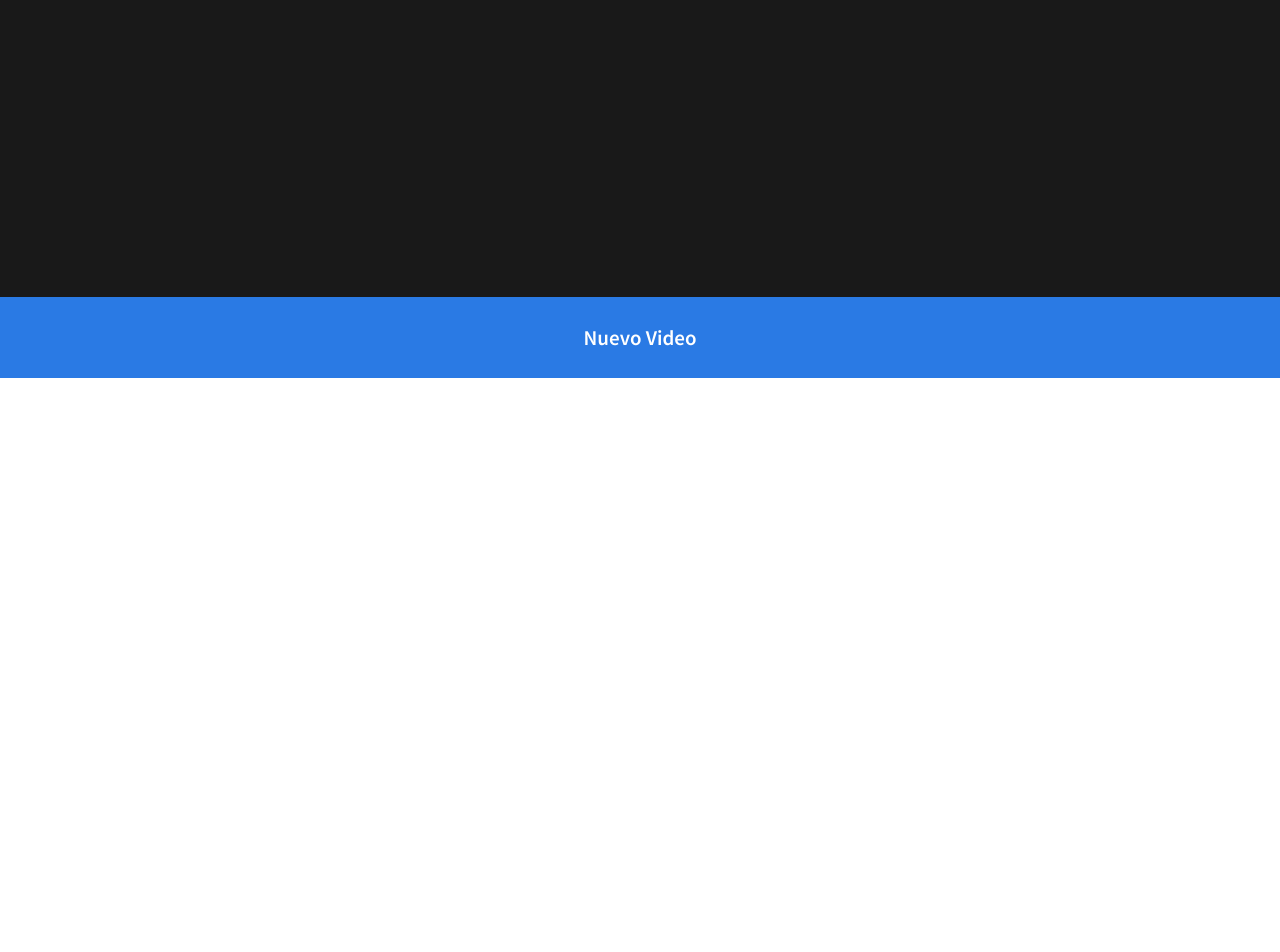
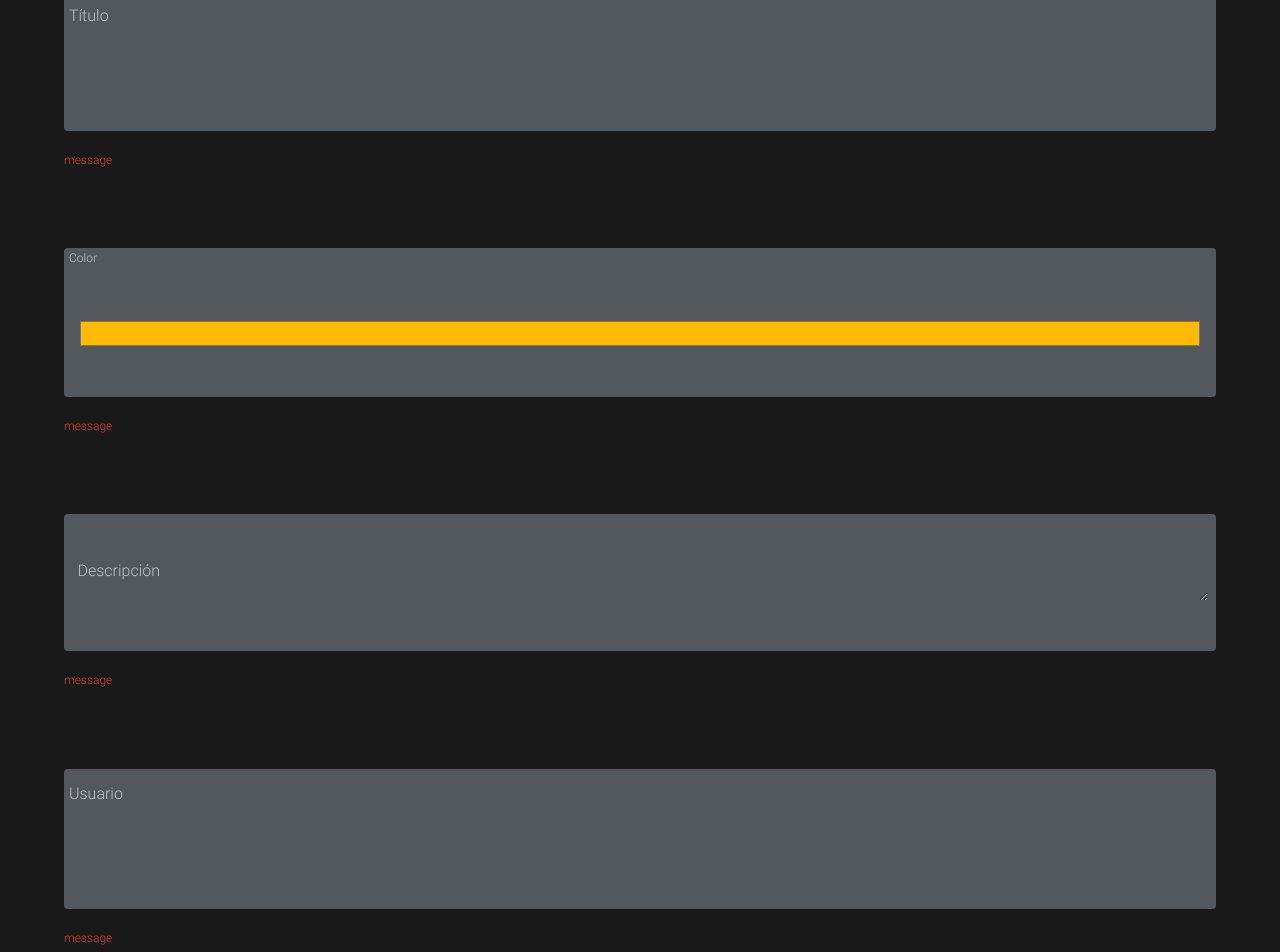
Before and after one commit to jarher/jefferflix, a React (Create React App) app in the folder client/: page /newCategory in a window 1280 px wide. Shown: the part 440-1392 px from the top of the page. Before the commit the page ends 818 px from the top, so only its background shows below. Built offline with nearby package versions, Linux system fonts and the light colour scheme.

Commit message:
ajustes css en newVideo y newCategory componentes

```diff
--- a/client/src/components/Carousel/Videocard/Videocard.jsx
+++ b/client/src/components/Carousel/Videocard/Videocard.jsx
@@ -14,7 +14,7 @@ const CardInfo = styled.div`
   margin-top: 5%;
 `;
 
-const CreationDate = styled.div`
+const CreationDate = styled.span`
 `;
 
 const Videocard = ({ imgUrl, alt }) => {
@@ -23,7 +23,7 @@ const Videocard = ({ imgUrl, alt }) => {
       <img src={imgUrl} alt={alt} />
       <CardInfo>
         <div>
-          Fecha de creación <CreationDate></CreationDate>
+          Fecha de creación <CreationDate>11/11/2011</CreationDate>
         </div>
         <RiDeleteBin6Line />
       </CardInfo>
--- a/client/src/components/Input/Input.jsx
+++ b/client/src/components/Input/Input.jsx
@@ -18,7 +18,7 @@ const InputStyle = styled.input`
   color: ${color_gray_300};
   padding-top: 2%;
   width: 100%;
-  height: 3vh;
+  height: ${(props) => props.type === "color" ? "7vh" : "3vh"};
 
   &&:not(:placeholder-shown) + label,
   &:focus + label {
--- a/client/src/components/Select/Option.jsx
+++ b/client/src/components/Select/Option.jsx
@@ -1,16 +1,13 @@
 import styled from "styled-components";
 import { color_gray_300 } from "../UI/variables";
-
 
 const OptionStyle = styled.option`
   background-color: transparent;
   color: ${color_gray_300};
 `;
 
-const Option = ({ value, disabled, selected }) => (
-  <OptionStyle value={value.toLowerCase()} disabled={disabled} selected={selected}>
-    {value}
-  </OptionStyle>
+const Option = ({ value }) => (
+  <OptionStyle value={value.toLowerCase()}>{value}</OptionStyle>
 );
 
 export default Option;
--- a/client/src/components/Select/Select.jsx
+++ b/client/src/components/Select/Select.jsx
@@ -1,5 +1,5 @@
 import styled from "styled-components";
-import { color_gray_300, color_gray_750 } from "../UI/variables.js";
+import { color_gray_300, color_gray_750} from "../UI/variables.js";
 import Option from "./Option.jsx";
 
 const SelectStyle = styled.select`
@@ -9,23 +9,23 @@ const SelectStyle = styled.select`
   position: relative;
   background-color: ${color_gray_750};
   padding: 3% 0;
+  margin-top: 2%;
 `;
 
-const Select = ({ Options, inputFunction }) => {
-  return (
-    <SelectStyle
-      onChange={(e) => inputFunction(e.target.value)}
-    >
-      {Options.map((option) => <Option
-            value={option.value}
-            key={option.id}
-            disabled={option.default}
-            selected={option.isSelected}
-          >
+const LabelSelect = styled.label`
+color: ${color_gray_300};
+`;
+
+const Select = ({ Options, inputFunction, selected }) =>
+    <LabelSelect>
+    Escoja una Categoría
+      <SelectStyle onChange={(e) => inputFunction(e.target.value)} required value={selected}>
+        {Options.map((option) => (
+          <Option value={option.value} key={option.id}>
             {option.value}
-          </Option>)}
-    </SelectStyle>
-  );
-};
+          </Option>
+        ))}
+      </SelectStyle>
+    </LabelSelect>;
 
 export default Select;
--- a/client/src/pages/NewCategory.jsx
+++ b/client/src/pages/NewCategory.jsx
@@ -1,57 +1,75 @@
 import styled from "styled-components";
-import NewVideo from "./NewVideo";
-import { Form } from "react-router-dom";
-import FormTitle from "../components/Form/FormTitle";
-import Input from "../components/Input/Input";
-import FormButtonsContainer from "../components/Form/FormButtonsContainer";
-import ButtonsSubmit from "../components/Form/ButtonsSubmit";
-import FormButton from "../components/Form/FormButton";
-import { HomeStyled } from "./Home";
-
-const formInputs = [
-  {
-    element: "input",
-    labelText: "Título",
-    type: "text",
-    placeholder: "título",
-  },
-  {
-    element: "input",
-    labelText: "color",
-    type: "color",
-    colorDefault: "#FFBA05",
-  },
-  {
-    element: "textarea",
-    placeholder: "Descripción",
-  },
-  {
-    element: "input",
-    labelText: "Usuario",
-    type: "text",
-    placeholder: "Usuario",
-  }
-];
+import FormTitle from "../components/Form/FormTitle.jsx";
+import Input from "../components/Input/Input.jsx";
+import FormButtonsContainer from "../components/Form/FormButtonsContainer.jsx";
+import ButtonsSubmit from "../components/Form/ButtonsSubmit.jsx";
+import FormButton from "../components/Form/FormButton.jsx";
+import { HomeStyled } from "./Home.jsx";
+import Form from "../components/Form/Form.jsx";
+import FormWrapper from "../components/Form/FormWrapper.jsx";
+import Error from "../components/Form/ErrorMessage.jsx";
+import { useState } from "react";
+import Textarea from "../components/Textarea/Textarea.jsx";
 
 const NewCategoryContainer = styled(HomeStyled)`
   padding: 5%;
 `;
 
 const NewCategory = () => {
+  const [catTitle, setCatTitle] = useState("");
+  const [catColor, setCatColor] = useState("#FFBA05");
+  const [catDescription, setcatDescription] = useState("");
+  const [catUser, setCatUser] = useState("");
+
     return (
       <NewCategoryContainer>
-        {/* <Form>
+        <Form>
           <FormTitle>Nueva Categoría</FormTitle>
-          {formInputs.map((element) => (
-            <Input element={element} />
-          ))}
+          <FormWrapper>
+            <Input
+              type={"text"}
+              labelText={"Título"}
+              value={catTitle}
+              placeholder={"Título"}
+              inputFunction={setCatTitle}
+            />
+            <Error message={"message"} />
+          </FormWrapper>
+          <FormWrapper>
+            <Input
+              type={"color"}
+              labelText={"Color"}
+              value={catColor}
+              placeholder={""}
+              inputFunction={setCatColor}
+            />
+            <Error message={"message"} />
+          </FormWrapper>
+          <FormWrapper>
+            <Textarea
+              value={catDescription}
+              placeholder={"Descripción"}
+              inputFunction={setcatDescription}
+            />
+            <Error message={"message"} />
+          </FormWrapper>
+          <FormWrapper>
+            <Input
+              type={"text"}
+              labelText={"Usuario"}
+              value={catUser}
+              placeholder={"Usuario"}
+              inputFunction={setCatUser}
+            />
+            <Error message={"message"} />
+          </FormWrapper>
           <FormButtonsContainer>
             <ButtonsSubmit>
               <FormButton>Guardar</FormButton>
               <FormButton $clean>Limpiar</FormButton>
             </ButtonsSubmit>
           </FormButtonsContainer>
-        </Form> */}
+        </Form>
       </NewCategoryContainer>
     );
 }
--- a/client/src/pages/NewVideo.jsx
+++ b/client/src/pages/NewVideo.jsx
@@ -14,42 +14,6 @@ import FormWrapper from "../components/Form/FormWrapper.jsx";
 import Error from "../components/Form/ErrorMessage.jsx";
 import Select from "../components/Select/Select.jsx";
 
-const formInputs = [
-  {
-    element: "input",
-    labelText: "Título",
-    type: "text",
-    placeholder: "título",
-  },
-  {
-    element: "input",
-    labelText: "Link del vídeo",
-    type: "text",
-    placeholder: "Link del vídeo",
-  },
-  {
-    element: "input",
-    labelText: "Link de la imagen del vídeo",
-    type: "text",
-    placeholder: "Link de la imagen del vídeo",
-  },
-  {
-    element: "select",
-    optionDefault: "Escoja una categoría",
-    selectOptions: [{ value: "Front End" }, { value: "Back End" }],
-  },
-  {
-    element: "textarea",
-    placeholder: "Descripción",
-  },
-  {
-    element: "input",
-    labelText: "Usuario",
-    type: "text",
-    placeholder: "Usuario",
-  },
-];
-
 const NewVideoContainer = styled(HomeStyled)`
   padding: 5%;
 `;
@@ -60,16 +24,15 @@ const ButtonRedirect = styled(FormButton)`
 `;
 
 const options = [
-  { id: 1, value: "Escoja una categoría", default: true, isSelected: true },
-  { id: 2, value: "Front End", default: false, isSelected: false },
-  { id: 3, value: "Back End", default: false, isSelected: false },
+  { id: 1, value: "Front End"},
+  { id: 2, value: "Back End"},
 ];
 
 const NewVideo = () => {
   const [title, setTitle] = useState("");
   const [videoLink, setVideoLink] = useState("");
   const [backgroundVideo, setBackgroundVideo] = useState("");
-  const [selected, setSelected] = useState("");
+  const [selected, setSelected] = useState("Front End");
   const [description, setDescription] = useState("");
   const [user, setUser] = useState("");
 
@@ -108,7 +71,7 @@ const NewVideo = () => {
           <Error message={"message"} />
         </FormWrapper>
         <FormWrapper>
-          <Select Options={options} inputFunction={setSelected} />
+          <Select Options={options} inputFunction={setSelected} selected={selected}/>
           <Error message={"message"} />
         </FormWrapper>
         <FormWrapper>
```
